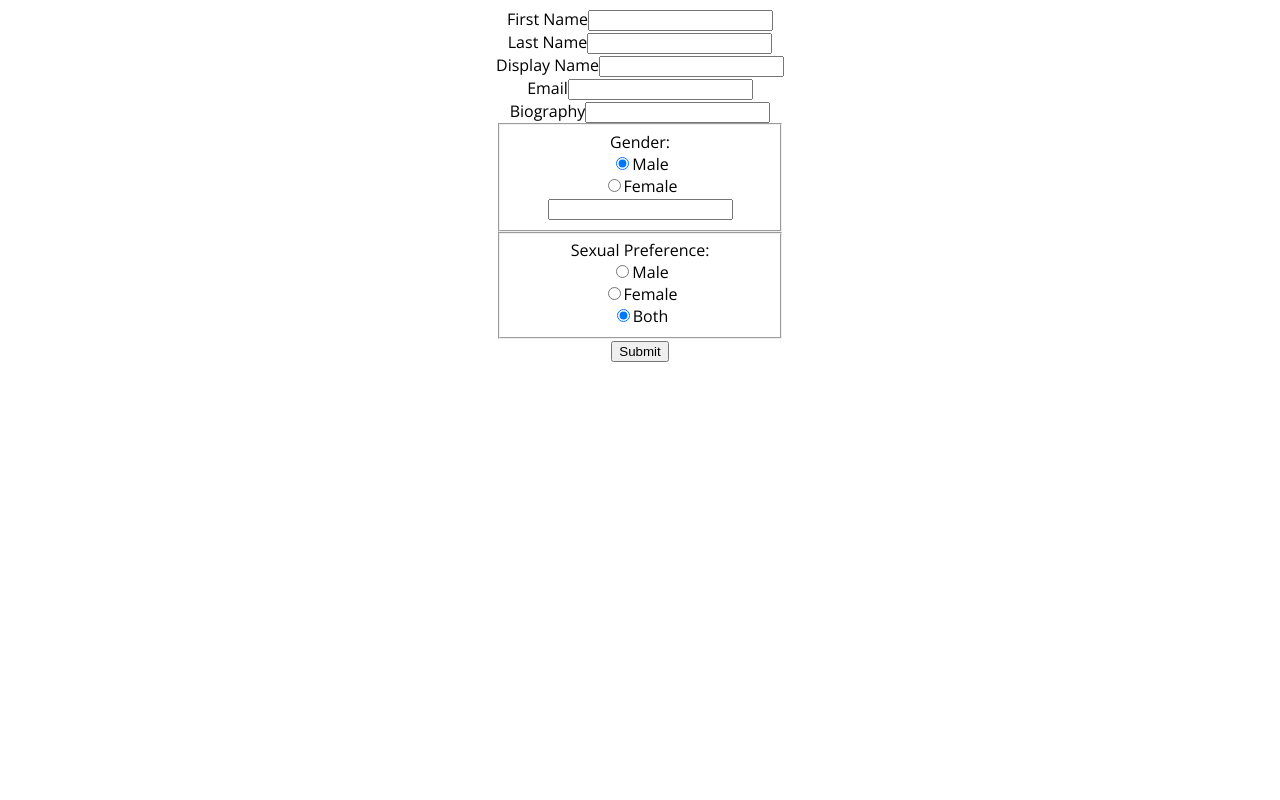
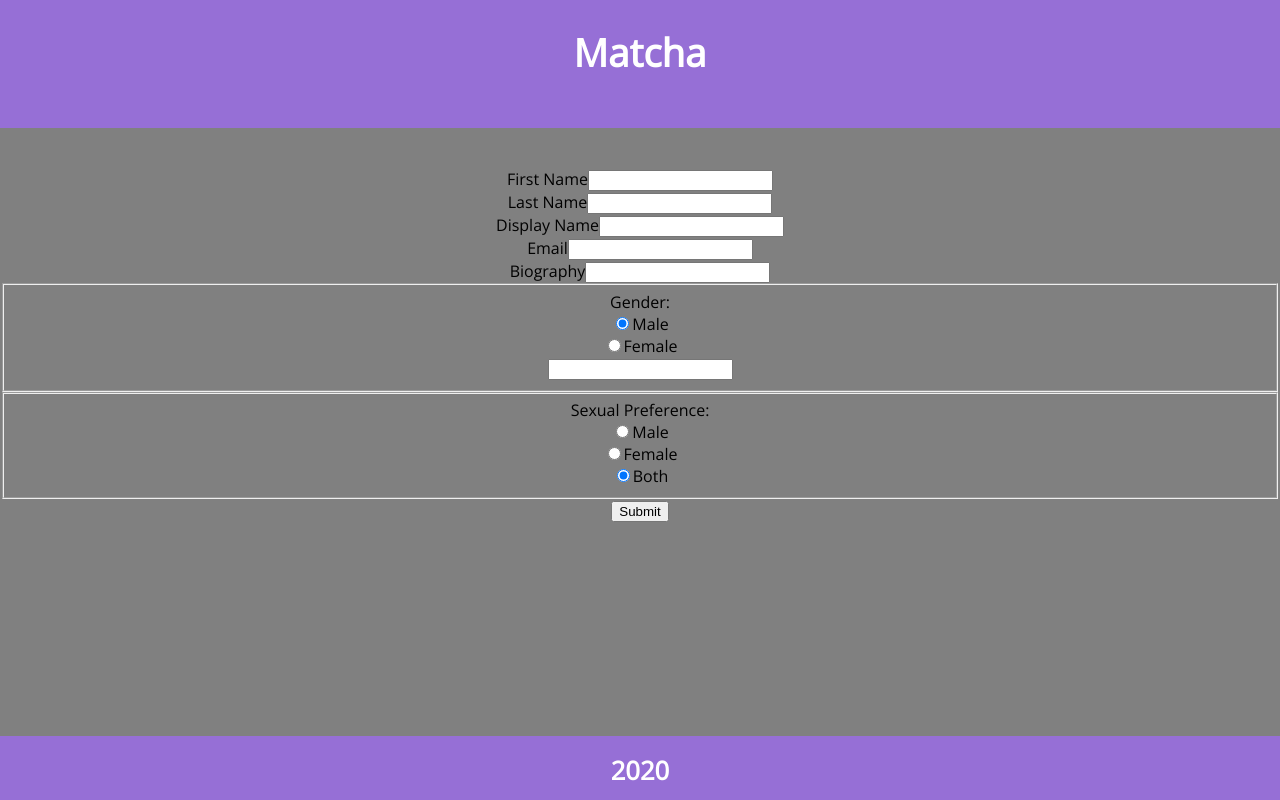
Before and after one commit to agabrie/Matcha, a React (Create React App) app in the folder front_end/: page /Profile in a window 1280 px wide. Built offline with nearby package versions, Linux system fonts and the light colour scheme.

Commit message:
added header and footer

```diff
--- a/front_end/package.json
+++ b/front_end/package.json
@@ -17,7 +17,7 @@
     "react-slick": "^0.26.1"
   },
   "scripts": {
-    "start": "PORT=3001 react-scripts start",
+    "start": "PORT=3002 react-scripts start",
     "build": "react-scripts build",
     "test": "react-scripts test",
     "eject": "react-scripts eject"
--- a/front_end/src/App.scss
+++ b/front_end/src/App.scss
@@ -63,7 +63,7 @@
       z-index: 99;
       width: 100%;
       height: 100%;
-      z-index: 99;
+      // z-index: 99;
       padding: 17px 10px;
       //transition: transform 200ms ease-in-out;
     }
--- a/front_end/src/App-discarded.js
+++ b/front_end/src/Main.js
@@ -4,7 +4,8 @@ import "./App.scss";
 // import Header from "./components/layout/Header";
 /*just loads in the correct front end*/
 import Home from "./App";
-// import Header from "./components/layout/Header";
+import Header from "./components/pages/Header";
+import Footer from "./components/pages/Footer";
 // import Home from "./components/pages/Home";
 import Search from "./components/pages/Search";
 import Verify from "./components/pages/Verify";
@@ -21,7 +22,9 @@ class App extends Component {
 			<Router>
 				<div className="App">
 					<div className="container">
-						{/* <Header /> */}
+						<Header />
+						<div className="mainbody">
+
 						<Route exact path="/" component={Home} />
 						<Route exact path="/search" component={Search} />
 						<Route exact path="/imageUpload" component={ImageUpload} />
@@ -29,6 +32,8 @@ class App extends Component {
 						<Route path="/Profile" component={Profile} />
 						<Route path="/ProfileCarousel" component={ProfileCarousel} />
 						<Route path="/profiles/:id" component={ProfileView} />
+						</div>
+						<Footer />
 					</div>
 				</div>
 			</Router>
--- /dev/null
+++ b/front_end/src/components/pages/Footer.js
@@ -0,0 +1,42 @@
+import React, { Component } from "react";
+import "./Picture.css";
+
+class Footer extends Component {
+	constructor(props) {
+		super(props);
+		this.state = {};
+	}
+	logout = () => {
+		sessionStorage.removeItem("id");
+		this.setState({ loggedInUser: null });
+		return (window.location = "/");
+	};
+	gotoProfile = () => {
+		// sessionStorage.removeItem("id")
+		// this.setState({ loggedInUser: null });
+		return (window.location = "/Profile");
+	};
+	componentDidMount() {
+		let user = sessionStorage.getItem("id");
+		this.setState({ loggedInUser: user });
+	}
+	render() {
+		return (
+			<div className="mainfooter">
+				{this.state.loggedInUser && (
+					<div className="footercontent right">
+						<button className="btnContent" onClick={this.gotoProfile}>
+							Profile
+						</button>
+						<button className="btnContent" onClick={this.logout}>
+							Logout
+						</button>
+					</div>
+				)}
+				<h1 className="text small">2020</h1>
+			</div>
+		);
+	}
+}
+
+export default Footer;
--- /dev/null
+++ b/front_end/src/components/pages/Header.js
@@ -0,0 +1,35 @@
+import React, { Component } from "react";
+import "./Picture.css";
+
+class Header extends Component {
+	constructor(props) {
+		super(props);
+		this.state = { loggedInUser: null };
+	}
+
+	gotoSearch = () => {
+		// sessionStorage.removeItem("id")
+		// this.setState({ loggedInUser: null });
+		return (window.location = "/search");
+	};
+	componentDidMount() {
+		let user = sessionStorage.getItem("id");
+		this.setState({ loggedInUser: user });
+	}
+	render() {
+		return (
+			<div className="mainheader">
+				<h1 className="text big">Matcha</h1>
+				{this.state.loggedInUser && (
+					<div className="headercontent right">
+						<button className="btnContent" onClick={this.gotoSearch}>
+							Search
+						</button>
+					</div>
+				)}
+			</div>
+		);
+	}
+}
+
+export default Header;
--- a/front_end/src/components/pages/ImageUpload.js
+++ b/front_end/src/components/pages/ImageUpload.js
@@ -34,7 +34,7 @@ class ImageUpload extends Component {
 	render() {
 		return (
 			<div>
-				<div className="text">{this.state.display_name}</div>
+				{/* <div className="text">{this.state.display_name}</div> */}
 				{this.state.data && (
 					<div style={CenterStyle(0)}>
 						<Picture
@@ -46,7 +46,7 @@ class ImageUpload extends Component {
 				)}
 				<div className="centerStyle">
 					{this.state.data && (
-						<div className="secondary">
+						<div style={CenterStyle(0)}>
 							<Picture
 								rank="2"
 								display_name={this.state.display_name}
@@ -69,9 +69,7 @@ class ImageUpload extends Component {
 							/>
 						</div>
 					)}
-					<button onClick={this.goToUsers}>
-						view users
-					</button>
+					<button onClick={this.goToUsers}>view users</button>
 				</div>
 			</div>
 		);
--- a/front_end/src/components/pages/Picture.css
+++ b/front_end/src/components/pages/Picture.css
@@ -44,7 +44,7 @@
 	border-radius: 0px;
 }
 .text {
-	font-size: 2vw;
+		font-family: "Open Sans", sans-serif;
 }
 .centerStyle {
 	margin: 5;
@@ -95,3 +95,104 @@
 .btnImage:focus {
 	outline: none;
 }
+
+.mainheader{
+	font-family: "Open Sans", sans-serif;
+
+	background-color: #966fd6;
+	color: #fff;
+	width: 100vw;
+	height:10vw;
+	position: fixed;
+	top:0;
+	left:0;
+	z-index: 100;
+	padding: 0;
+}
+.mainbody{
+	font-family: "Open Sans", sans-serif;
+	background-color:grey;
+	/* color: #fff; */
+	width: 100vw;
+	position: fixed;
+	top:10vw;
+	left:0;
+	height: 82vh;
+	padding: 5vh 0vh;
+    /* min-height: 100vh; */
+overflow: auto;
+	/* z-index: 100; */
+}
+.mainfooter{
+	font-family: "Open Sans", sans-serif;
+	font-size: 1vw;
+	background-color: #966fd6;
+	color: #fff;
+	width: 100vw;
+	height: 8vh;
+	position: fixed;
+	bottom:0;
+	left:0;
+	z-index: 1;
+}
+.headercontent{
+	font-family: "Open Sans", sans-serif;
+
+	/* background-color: #966fd6; */
+	/* color: #fff; */
+	margin: 1vw;
+	position: fixed;
+	top:0;
+	width: fit-content;
+	height: fit-content;
+	/* text-align: left; */
+	z-index: 102;
+	/* float: right; */
+}
+.footercontent{
+	font-family: "Open Sans", sans-serif;
+
+	/* background-color: #966fd6; */
+	/* color: #fff; */
+	margin: 1vw;
+	position: fixed;
+	/* bottom:0; */
+	width: fit-content;
+	height: fit-content;
+	/* text-align: left; */
+	z-index: 102;
+	/* float: right; */
+}
+.left{
+	left:0;
+	/* right:0; */
+}
+.right{
+	right:0;
+	/* right:0; */
+}
+.btnContent {
+	font-size: 100%;
+	padding: 1vw 2vw;
+	border: 0;
+	color: #b19cd9;
+	background-color: #fff;
+	border-radius: 3px;
+	transition: all 200ms ease-in-out;
+	cursor: pointer;
+	margin: 2px;
+}
+.btnContent:hover {
+	background-color: #966fd6;
+	border: solid 1px #fff;
+	color:#fff;
+}
+.btnContent:focus {
+	outline: none;
+}
+.big{
+	font-size: 3vw;
+}
+.small{
+	font-size: 2vw;
+}
--- a/front_end/src/index.js
+++ b/front_end/src/index.js
@@ -1,6 +1,6 @@
 import React from 'react';
 import ReactDOM from 'react-dom';
 /* change to just ./App when fixed */
-import App from './App-discarded';
+import App from './Main';
 
 ReactDOM.render(<App />, document.getElementById('root'));
```
Also changed, not shown: 1 other file (tests, documents, lock files or other folders).
